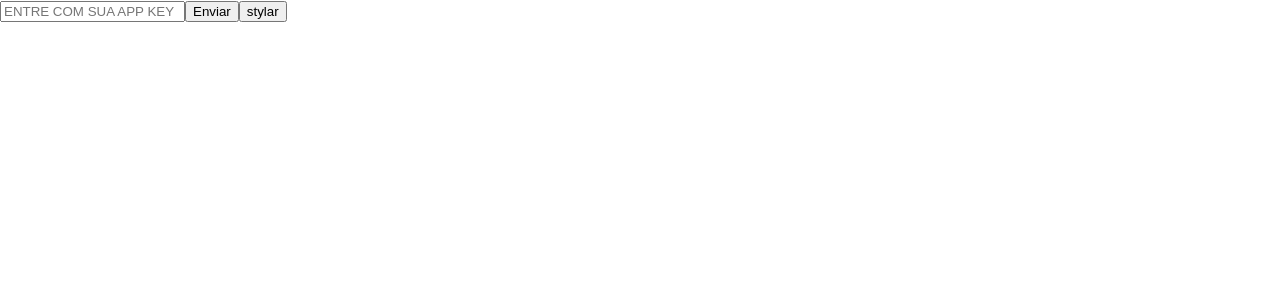
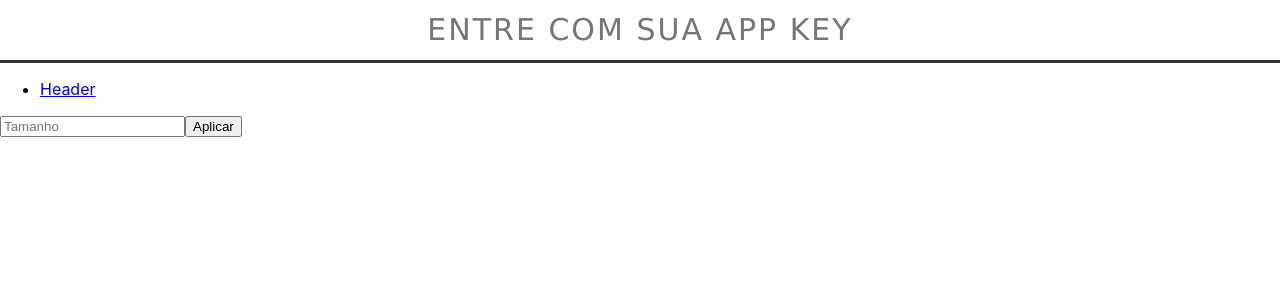
Before and after one commit to puc-iec-take/custom-blip-chat, a React (Create React App) app: page /header in a window 1280 px wide. Shown: the top 300 px of the page. Built offline with nearby package versions, Linux system fonts and the light colour scheme.

Commit message:
aplicando estilo

```diff
--- a/src/App.js
+++ b/src/App.js
@@ -3,7 +3,7 @@ import Blip from './components/BlipComponent/Blip'
 import AppKey from './components/KeyComponent/AppKey';
 import {ApplicationRoutes} from './ApplicationRoutes'
 import {useSelector} from 'react-redux'
-import StyleComponent from './components/StyleComponent/StyleComponent';
+import Nav from './components/Nav/Nav';
 
 function App() {
 
@@ -12,12 +12,12 @@ function App() {
 
   return (
     <>
+    <AppKey/>
       {/* CASO EXISTA UMA APPKEY O BLIP É CHAMADO */}
       {
         key?<Blip/>:""
       }
-      <AppKey/>
-      <StyleComponent/>
+      <Nav/>
       <ApplicationRoutes />
     </>
   );
--- a/src/ApplicationRoutes.js
+++ b/src/ApplicationRoutes.js
@@ -1,10 +1,11 @@
 import React from "react";
 import { Route } from "react-router-dom";
+import Header from "./views/Header";
 
 
 
 export const ApplicationRoutes = () => (
   <>
-    {/* <Route path="/modelos" exact component={Modelo} /> */}
+    <Route path="/header" exact component={Header} />
   </>
 );
--- a/src/components/BlipComponent/Blip.js
+++ b/src/components/BlipComponent/Blip.js
@@ -33,11 +33,10 @@ const Blip = (props) =>{
     appKey(key)
     withStyle()
     start()
+    toogle()
   }
   //FAZ A RECONSTRUÇÃO DO CHAT
   function rebuild(){
-    console.log("rebuild")
-      stop()
 
       // withStyle()
       // appKey(key)
@@ -49,8 +48,9 @@ const Blip = (props) =>{
   return(
     // cm9iaW46ZjhjZDMxNmEtZTg5Ni00ZDE2LWFmODMtMjg4N2NiNGMxYjQy
     <>
+    {console.log(blipClient)}
       <button onClick={()=>build()}>build</button>
-      <button  onClick={()=>rebuild()}>rebuild</button>
+      <button  onClick={()=>stop()}>stop</button>
 
     </>
   )
--- /dev/null
+++ b/src/components/Header/BotName/BotName.js
@@ -0,0 +1,26 @@
+import React from 'react';
+import {useDispatch} from 'react-redux'
+
+
+const BotName = () =>{
+
+    const dispatch = useDispatch();
+
+
+    function modificarTamanho(tamanho){
+
+        dispatch({type:'ADD_STYLE',
+        style:`#blip-chat-header .blip-chat-bot-name {
+            font-size: `+tamanho+`px;
+        }`})
+    }
+
+    return(
+        <>
+            <input type="number" id='size' placeholder="Tamanho"/>
+            <button onClick={()=>modificarTamanho(document.querySelector("#size").value)}>Aplicar</button>
+        </>
+    )
+}
+
+export default BotName
--- a/src/components/KeyComponent/AppKey.js
+++ b/src/components/KeyComponent/AppKey.js
@@ -1,6 +1,6 @@
 import React from 'react'
 import {useDispatch,useSelector} from 'react-redux'
-
+import './style.css'
 const AppKey = () =>{
 
     const dispatch = useDispatch();
@@ -9,18 +9,13 @@ const AppKey = () =>{
      * FAZ O ENVIO DA CHAVE PARA O STORE
      */
     function sendKey(){
-
-        let key = document.querySelector("#texto").value
+        let key = document.querySelector("#appKey").value
         dispatch({type:'ADD_KEY',key:key})
-
-
     }
 
     return(
         <>
-            <input type="text" id="texto" placeholder="ENTRE COM SUA APP KEY"/>
-            <button onClick={()=>sendKey()}>Enviar</button>
-
+            <input onBlur={()=>sendKey()} type="text" id="appKey" placeholder="ENTRE COM SUA APP KEY"/>
         </>
     )
 }
--- /dev/null
+++ b/src/components/KeyComponent/style.css
@@ -0,0 +1,17 @@
+#appKey {
+  height: 60px;
+  width: 100%;
+  min-width: 100%;
+  padding: 0;
+  border-radius: 0;
+  color: #333333;
+  border: none;
+  outline: none;
+  border-bottom: 3px solid #333333;
+  font-size: 30px;
+  line-height: 70px;
+  font-family: Verdana;
+  text-align: center;
+  text-transform: uppercase;
+  letter-spacing: 2px;
+}
--- /dev/null
+++ b/src/components/Nav/Nav.js
@@ -0,0 +1,19 @@
+import React from 'react'
+import { Link } from "react-router-dom";
+
+const Nav = () =>{
+
+    return(
+        <>
+            <ul className="nav justify-content-center">
+            <li className="nav-item">
+                <Link  className="nav-link" to="/header">Header</Link>
+            </li>
+
+            </ul>
+
+        </>
+    )
+}
+
+export default Nav
--- a/src/components/StyleComponent/StyleComponent.js
+++ /dev/null
@@ -1,24 +0,0 @@
-import React from 'react'
-import {useDispatch} from 'react-redux'
-
-const StyleComponent = () =>{
-
-    const dispatch = useDispatch();
-    /**
-     * FAZ O ENVIO DA CHAVE PARA O STORE
-     */
-    function fazer(){
-
-        dispatch({type:'ADD_STYLE',style:'.blip-chat-bot-name{ color: red; }.blip-chat-bot-status{ color: red; }'})
-    }
-
-    return(
-        <>
-
-            <button onClick={()=>fazer()}>stylar</button>
-
-        </>
-    )
-}
-
-export default StyleComponent
--- /dev/null
+++ b/src/views/Header.js
@@ -0,0 +1,13 @@
+import React from 'react'
+import BotName from '../components/Header/BotName/BotName'
+
+const Header = () =>{
+
+    return(
+        <>
+            <BotName/>
+        </>
+    )
+}
+
+export default Header
```
